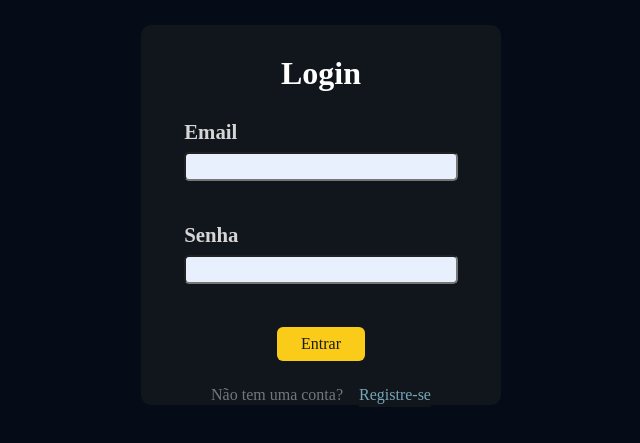
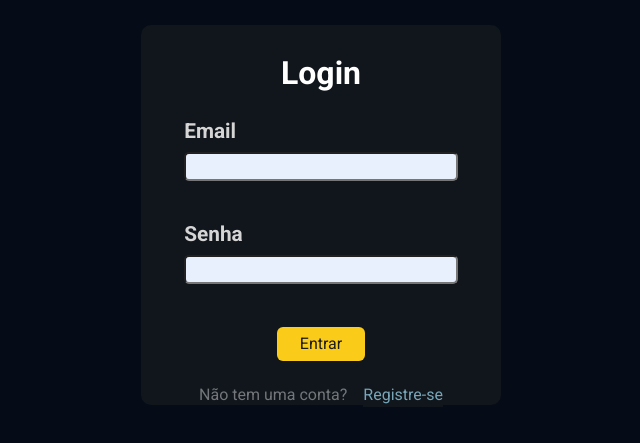
Before and after one commit to jjribeiro1/movies-spa, a React (Vite) app: page / in a window 1280 px wide. Shown: the part 185-628 px from the top of the page, without its empty margins (319-959 px from the left). Built offline with nearby package versions, Linux system fonts and the light colour scheme.

Commit message:
feat: add Roboto font-family to body global-style

```diff
--- a/index.html
+++ b/index.html
@@ -3,6 +3,12 @@
   <head>
     <meta charset="UTF-8" />
     <meta name="viewport" content="width=device-width, initial-scale=1.0" />
+    <link rel="preconnect" href="https://fonts.googleapis.com" />
+    <link rel="preconnect" href="https://fonts.gstatic.com" crossorigin />
+    <link
+      href="https://fonts.googleapis.com/css2?family=Roboto:wght@400;500;700&display=swap"
+      rel="stylesheet"
+    />
     <title>Watch Movies</title>
   </head>
   <body>
--- a/src/styles/global.ts
+++ b/src/styles/global.ts
@@ -14,6 +14,7 @@
   height: 100%;
 }
 body {
+  font-family: 'Roboto', sans-serif;
   line-height: 1.5;
 }
 img, picture, video, canvas, svg {
```
